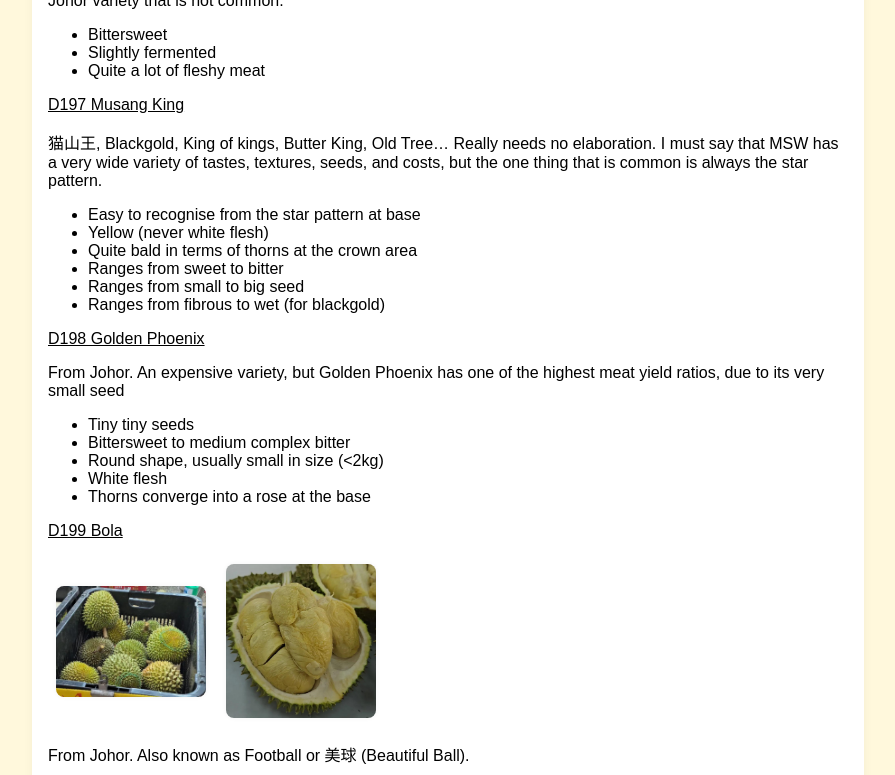
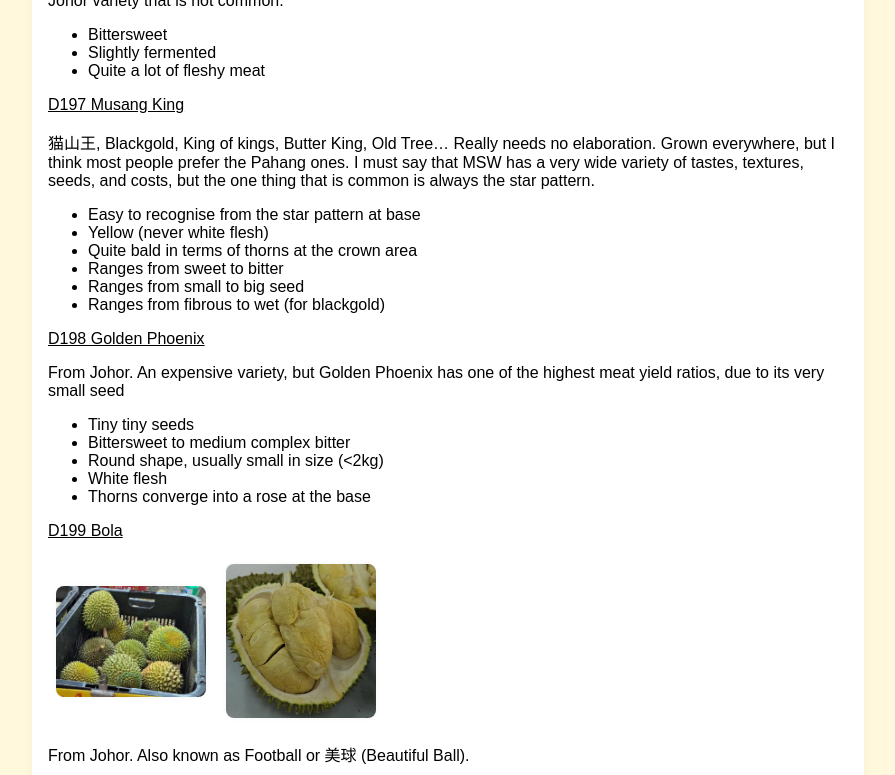
Before and after one commit to yensan57/flabbybeagle, a Jekyll site: the page built from _posts/2025-12-13-ongoing-malaysian-cultivars-all.md, in a window 1280 px wide and 900 px high, scrolled down 5419 px, cut to the strip 125-900 px from the top of the window. Shown: the whole strip, without its empty margins (192-1087 px from the left). Built offline with Jekyll 4.4.1, drawn with Linux system fonts in a browser that asks for light colours.

Commit message:
Update 2025-12-13-ongoing-malaysian-cultivars-all.md

```diff
--- a/_posts/2025-12-13-ongoing-malaysian-cultivars-all.md
+++ b/_posts/2025-12-13-ongoing-malaysian-cultivars-all.md
@@ -185,7 +185,7 @@ Johor variety that is not common.
 
 <u>D197 Musang King</u>
 
-猫山王, Blackgold, King of kings, Butter King, Old Tree... Really needs no elaboration. I must say that MSW has a very wide variety of tastes, textures, seeds, and costs, but the one thing that is common is always the star pattern.
+猫山王, Blackgold, King of kings, Butter King, Old Tree... Really needs no elaboration. Grown everywhere, but I think most people prefer the Pahang ones. I must say that MSW has a very wide variety of tastes, textures, seeds, and costs, but the one thing that is common is always the star pattern.
 - Easy to recognise from the star pattern at base
 - Yellow (never white flesh)
 - Quite bald in terms of thorns at the crown area
```
